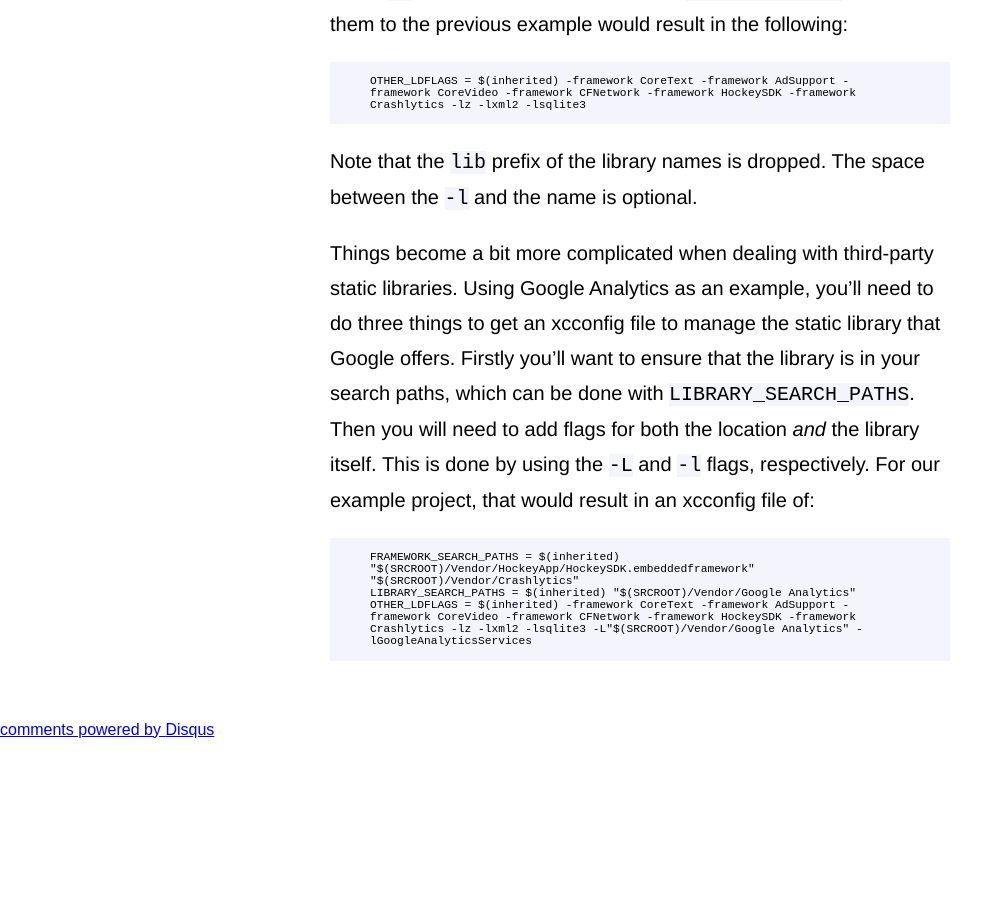
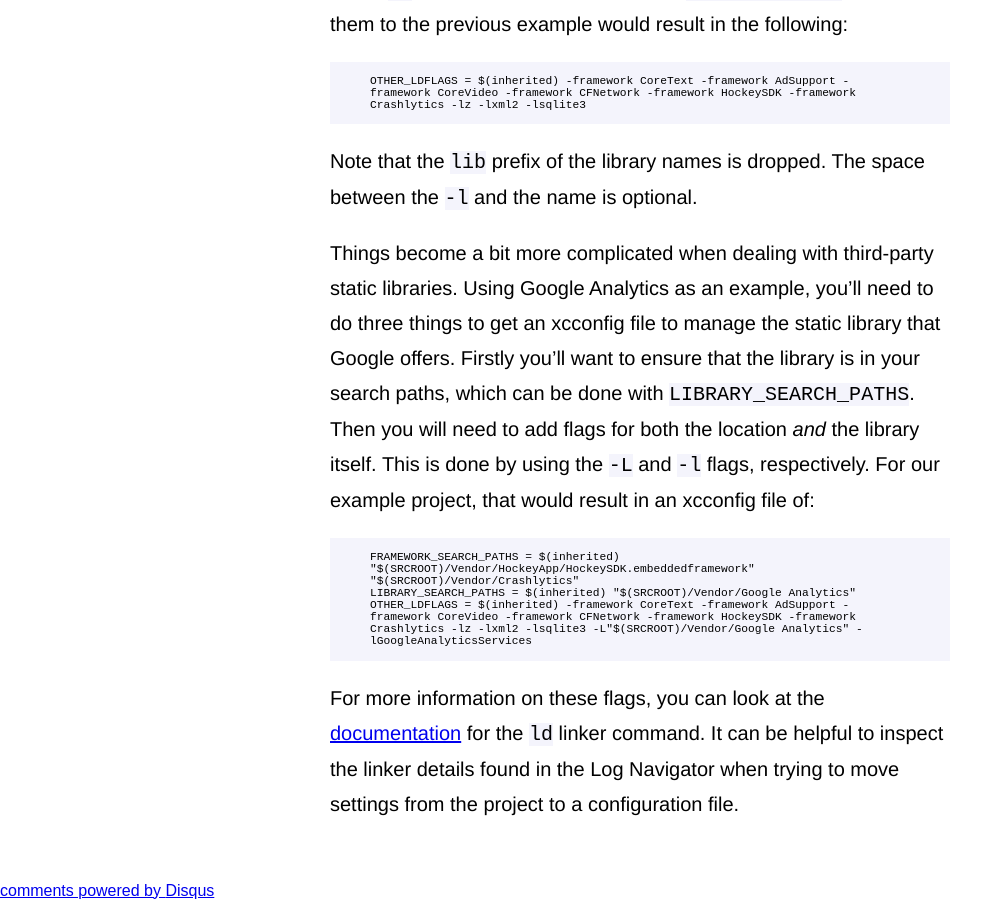
Before and after one commit to farski/farski.github.io, a Jekyll site: the page built from _posts/2013-10-01-xcconfig-static-libraries.markdown, in a window 1280 px wide and 900 px high, scrolled down 1381 px. Shown: the whole window, without its empty margins (0-1007 px from the left). Built offline with Jekyll 4.4.1, drawn with Linux system fonts in a browser that asks for light colours; comment, search, counter and statistics services are not loaded; before the commit the page ends 2120 px from its top, so only the background shows below that.

Commit message:
Added to xcconfig

```diff
--- a/_posts/2013-10-01-xcconfig-static-libraries.markdown
+++ b/_posts/2013-10-01-xcconfig-static-libraries.markdown
@@ -29,3 +29,5 @@ Things become a bit more complicated when dealing with third-party static librar
     FRAMEWORK_SEARCH_PATHS = $(inherited) "$(SRCROOT)/Vendor/HockeyApp/HockeySDK.embeddedframework" "$(SRCROOT)/Vendor/Crashlytics"
     LIBRARY_SEARCH_PATHS = $(inherited) "$(SRCROOT)/Vendor/Google Analytics"
     OTHER_LDFLAGS = $(inherited) -framework CoreText -framework AdSupport -framework CoreVideo -framework CFNetwork -framework HockeySDK -framework Crashlytics -lz -lxml2 -lsqlite3 -L"$(SRCROOT)/Vendor/Google Analytics" -lGoogleAnalyticsServices
+
+For more information on these flags, you can look at the [documentation](https://developer.apple.com/library/mac/documentation/Darwin/Reference/ManPages/man1/ld.1.html) for the `ld` linker command. It can be helpful to inspect the linker details found in the Log Navigator when trying to move settings from the project to a configuration file.
```
